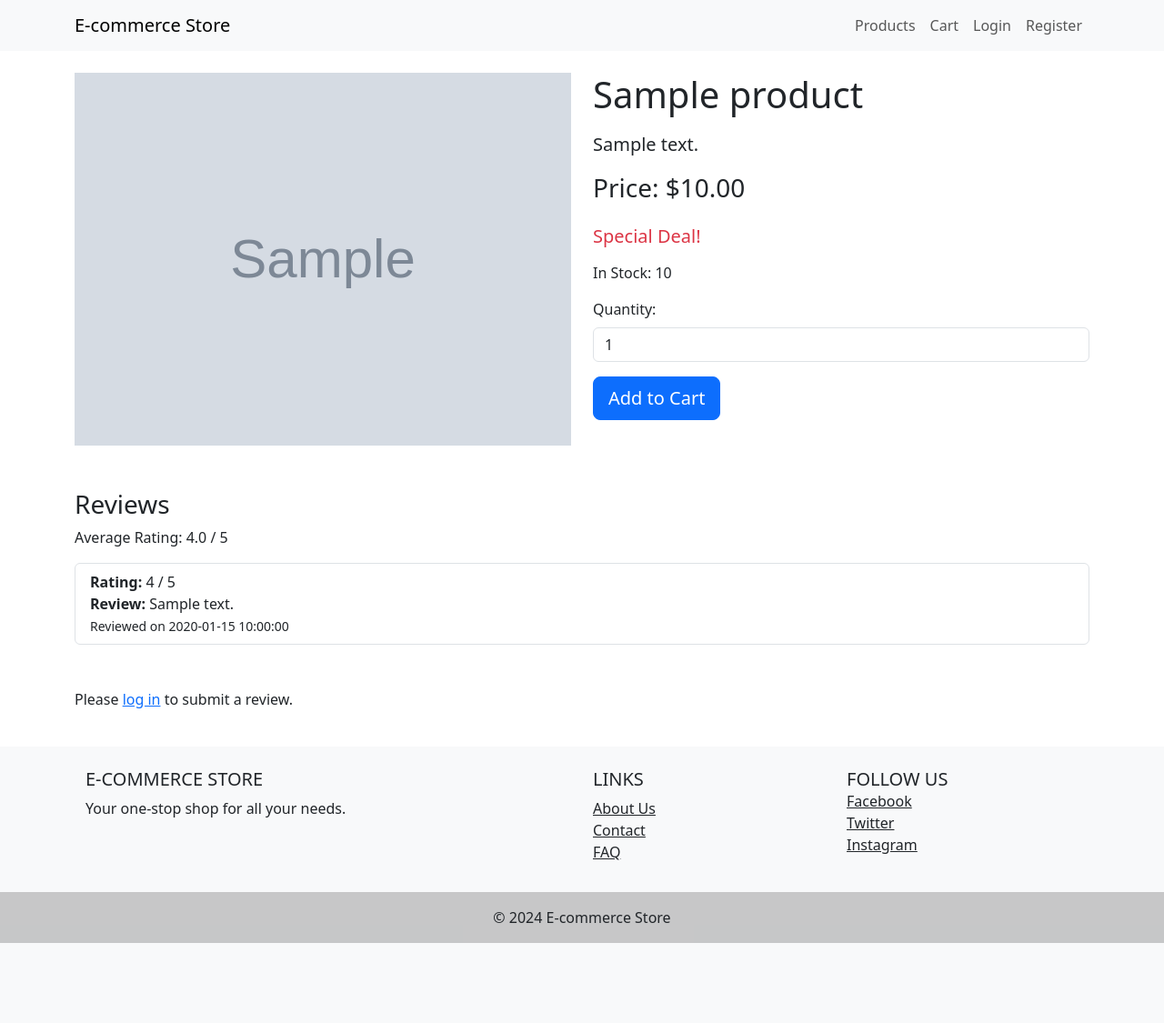
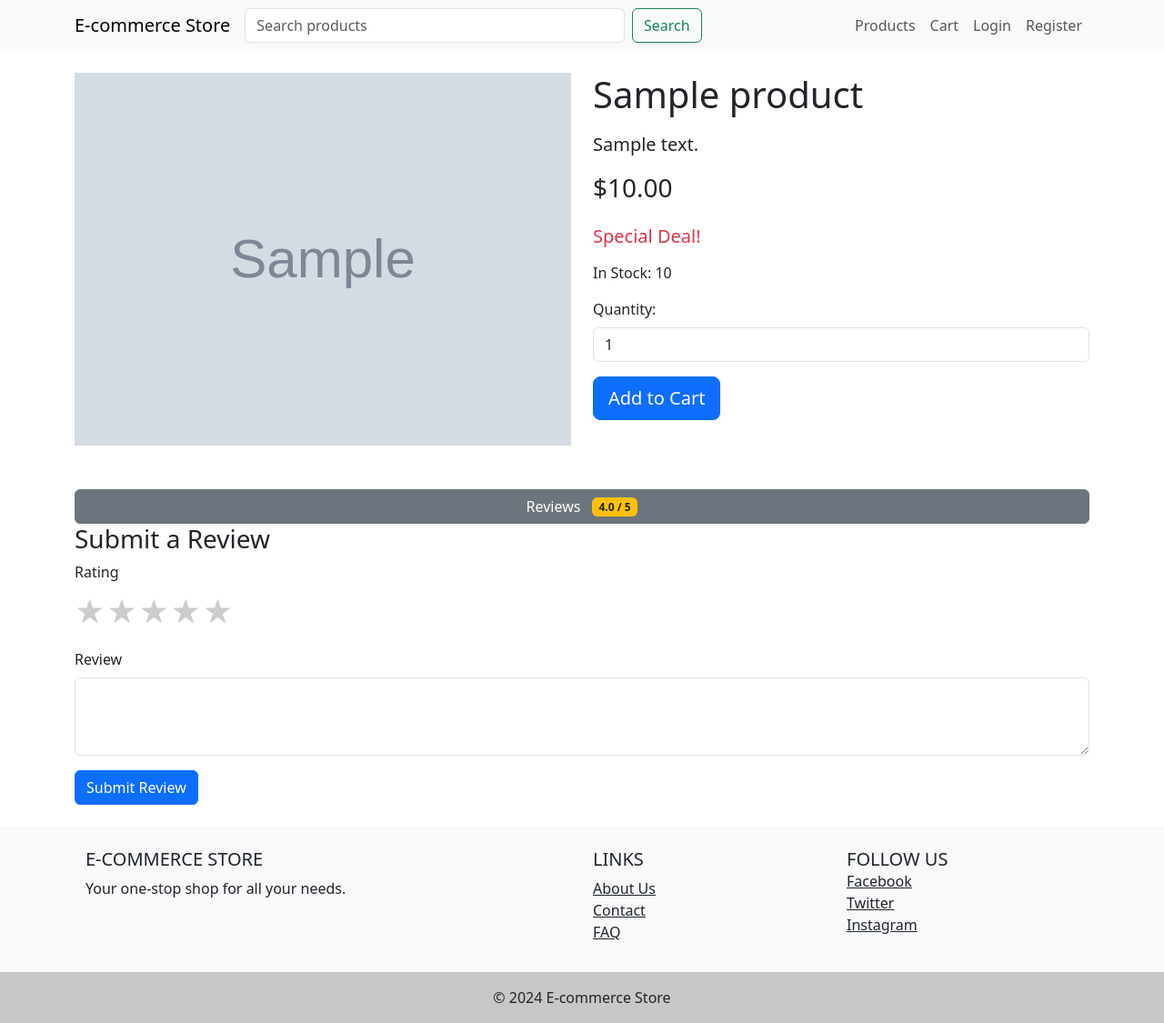
Before and after one commit to Guillermo-Buzzoni/E-commerce-Store, a Flask app: page /product/1 in a window 1280 px wide. Shown: the whole page at 91% size. Before the commit the page ends 1037 px from the top, so only its background shows below. Run offline with Flask 3, Linux system fonts and the light colour scheme; tables that the repository leaves empty hold one stand-in row (values such as "Sample post"); grey boxes marked "Sample" are stand-in pictures; some libraries are stand-ins or nearby versions.

Commit message:
Add search function, success and error pages, fix checkout

```diff
--- a/app/product_routes.py
+++ b/app/product_routes.py
@@ -20,6 +20,7 @@ def get_products(category_id=None, min_price=None, max_price=None, sort_by=None,
     limit = limit if limit is not None else request.args.get('limit', type=int)
     is_deal = is_deal if is_deal is not None else request.args.get('is_deal', type=bool)
     random = random if random is not None else request.args.get('random', type=bool)
+    search_query = request.args.get('search')
 
     query = """
         SELECT p.*, c.name as category_name
@@ -36,13 +37,13 @@ def get_products(category_id=None, min_price=None, max_price=None, sort_by=None,
     if is_deal:
         query += " AND p.is_deal = 1"
 
+    if search_query:
+        query += " AND (p.name LIKE ? OR p.description LIKE ?)"
+        params.extend([f'%{search_query}%', f'%{search_query}%'])
+
     if random:
         query += " ORDER BY RANDOM()"
     else:
-        # if sort_by == 'newest':
-        #     query += " ORDER BY p.created_at DESC"
-        # else:
-        #     query += f" ORDER BY p.{sort_by} {order}"
         query += f" ORDER BY p.{sort_by} {order}"
 
     if limit:
@@ -77,6 +78,10 @@ def get_products(category_id=None, min_price=None, max_price=None, sort_by=None,
     if is_deal:
         count_query += " AND p.is_deal = 1"
 
+    if search_query:
+        count_query += " AND (p.name LIKE ? OR p.description LIKE ?)"
+        count_params.extend([f'%{search_query}%', f'%{search_query}%'])
+
     total_count = db.execute(count_query, *count_params)[0]['total']
     total_pages = ceil(total_count / per_page)
 
@@ -108,7 +113,8 @@ def get_products(category_id=None, min_price=None, max_price=None, sort_by=None,
                                    current_max_price=max_price,
                                    current_sort=sort_by,
                                    current_order=order,
-                                   is_deal=is_deal)
+                                   is_deal=is_deal,
+                                   search_query=search_query)
     except Exception as e:
         error_message = str(e)
         if request.accept_mimetypes.accept_json and not request.accept_mimetypes.accept_html:
@@ -116,7 +122,7 @@ def get_products(category_id=None, min_price=None, max_price=None, sort_by=None,
         else:
             return render_template('error.html', error=error_message), 500
 
-def get_product(product_id):
+def get_product(product_id, error=None):
     try:
         product = db.execute("SELECT * FROM products WHERE id = ?", product_id)[0]
         product_images = db.execute("SELECT image_url FROM product_images WHERE product_id = ?", product_id)
@@ -137,9 +143,9 @@ def get_product(product_id):
         average_rating = get_average_rating(product_id)
 
         if request.accept_mimetypes.accept_json and not request.accept_mimetypes.accept_html:
-            return jsonify({'product': product, 'reviews': reviews}), 200
+            return jsonify({'product': product, 'reviews': reviews, 'average_rating': average_rating}), 200
         else:
-            return render_template('product.html', product=product, reviews=reviews, average_rating=average_rating)
+            return render_template('product.html', product=product, reviews=reviews, average_rating=average_rating, error=error)
     except Exception as e:
         error_message = str(e)
         if request.accept_mimetypes.accept_json and not request.accept_mimetypes.accept_html:
--- a/app/review_routes.py
+++ b/app/review_routes.py
@@ -1,5 +1,6 @@
+from cs50 import SQL
+from datetime import datetime
 from flask import jsonify, request, session, render_template
-from cs50 import SQL
 from helpers import login_required
 
 db = SQL("sqlite:///database.db")
@@ -71,6 +72,10 @@ def get_reviews(product_id):
     #         return render_template('error.html', error=error), 500
     try:
         reviews = db.execute("SELECT * FROM reviews WHERE product_id = ?", product_id)
+        for review in reviews:
+            if isinstance(review['created_at'], str):
+                review['created_at'] = datetime.strptime(review['created_at'], "%Y-%m-%d %H:%M:%S") # review this. Does it make sense?
+        return reviews
         return reviews
     except Exception as e:
         raise Exception(f"Error fetching reviews: {str(e)}")
--- a/app/static/styles.css
+++ b/app/static/styles.css
@@ -66,6 +66,7 @@ footer {
     margin-top: 20px;
 }
 
+
 .rating {
     display: flex;
     flex-direction: row-reverse;
--- a/app/templates/cart.html
+++ b/app/templates/cart.html
@@ -27,7 +27,7 @@
                 <td>{{ item.price | format_currency }}</td>
                 <td>
                     <form action="{{ url_for('update_cart_item') }}" method="post" class="form-inline">
-                        <input type="hidden" name="item_id" value="{{ item.product_id }}">
+                        <input type="hidden" name="product_id" value="{{ item.product_id }}">
                         <input type="number" name="quantity" value="{{ item.quantity }}" min="1"
                             class="form-control form-control-sm" style="width: 60px;">
                         <button type="submit" class="btn btn-sm btn-secondary ml-2">Update</button>
@@ -36,7 +36,7 @@
                 <td>{{ (item.price * item.quantity) | format_currency }}</td>
                 <td>
                     <form action="{{ url_for('remove_from_cart') }}" method="post">
-                        <input type="hidden" name="item_id" value="{{ item.product_id }}">
+                        <input type="hidden" name="product_id" value="{{ item.product_id }}">
                         <button type="submit" class="btn btn-sm btn-danger">Remove</button>
                     </form>
                 </td>
--- a/app/templates/layout.html
+++ b/app/templates/layout.html
@@ -9,17 +9,35 @@
     <link rel="stylesheet" href="{{ url_for('static', filename='styles.css') }}">
 </head>
 
+
 <body>
     <header>
         <nav class="navbar navbar-expand-lg navbar-light bg-light">
             <div class="container">
-                <a class="navbar-brand" href="{{ url_for('index') }}">E-commerce Store</a>
-                <button class="navbar-toggler" type="button" data-bs-toggle="collapse" data-bs-target="#navbarNav"
+                <!-- Store name, only visible on medium and larger screens -->
+                <a class="navbar-brand d-none d-lg-block" href="{{ url_for('index') }}">E-commerce Store</a>
+
+                <!-- Mobile menu toggle button -->
+                <button class="navbar-toggler me-2" type="button" data-bs-toggle="collapse" data-bs-target="#navbarNav"
                     aria-controls="navbarNav" aria-expanded="false" aria-label="Toggle navigation">
                     <span class="navbar-toggler-icon"></span>
                 </button>
+
+                <!-- Search form, visible on all screen sizes -->
+                <form action="{{ url_for('get_products') }}" method="get" class="d-flex flex-grow-1">
+                    <input class="form-control me-2" type="search" name="search" placeholder="Search products"
+                        aria-label="Search">
+                    <!-- Hide the search button on smaller screens -->
+                    <button class="btn btn-outline-success d-none d-lg-inline" type="submit">Search</button>
+                </form>
+
+                <!-- Collapsible menu items -->
                 <div class="collapse navbar-collapse" id="navbarNav">
                     <ul class="navbar-nav ms-auto">
+                        <!-- Home button, visible only inside mobile menu -->
+                        <li class="nav-item d-lg-none">
+                            <a class="nav-link" href="{{ url_for('index') }}">Home</a>
+                        </li>
                         <li class="nav-item">
                             <a class="nav-link" href="{{ url_for('get_products') }}">Products</a>
                         </li>
--- a/app/templates/product.html
+++ b/app/templates/product.html
@@ -1,7 +1,6 @@
 {% extends "layout.html" %}
 {% block title %}{{ product.name }}{% endblock %}
 {% block content %}
-
 <div class="container mt-4">
     <div class="row">
         <div class="col-md-6">
@@ -29,9 +28,13 @@
             </div>
         </div>
         <div class="col-md-6">
+            {% if error %}
+            <div class="alert alert-danger">{{ error }}</div>
+            {% endif %}
+
             <h1 class="mb-3">{{ product.name }}</h1>
             <p class="lead">{{ product.description }}</p>
-            <p class="h3 mb-4">Price: {{ product.price | format_currency }}</p>
+            <p class="h3 mb-4">{{ product.price | format_currency }}</p>
             {% if product.is_deal %}
             <p class="text-danger h5 mb-3">Special Deal!</p>
             {% endif %}
@@ -46,18 +49,28 @@
                 <button type="submit" class="btn btn-primary btn-lg">Add to Cart</button>
             </form>
         </div>
-        <div class="mt-5">
-            <h3>Reviews</h3>
-            {% if average_rating %}
-            <p>Average Rating: {{ average_rating|round(1) }} / 5</p>
-            {% endif %}
+    </div>
+
+    <div class="mt-5"></div>
+    <button class="btn btn-secondary w-100" type="button" data-bs-toggle="collapse" data-bs-target="#reviewsSection"
+        aria-expanded="false" aria-controls="reviewsSection">
+        Reviews {% if average_rating %}<span class="badge bg-warning text-dark ms-2">{{ average_rating|round(1) }} /
+            5</span>{% endif %}
+    </button>
+    <div class="collapse mt-4" id="reviewsSection">
         {% if reviews %}
-            <ul class="list-group">
+        <ul class="list-group mb-4">
             {% for review in reviews %}
-                <li class="list-group-item">
-                    <strong>Rating:</strong> {{ review.rating }} / 5<br>
-                    <strong>Review:</strong> {{ review.review_text }}<br>
-                    <small>Reviewed on {{ review.created_at }}</small>
+            <li class="list-group-item d-flex flex-column align-items-start mb-2">
+                <div class="d-flex justify-content-between align-items-center w-100 mb-2">
+                    <div class="review-rating">
+                        <strong>Rating:</strong> {{ review.rating }} / 5
+                    </div>
+                    <small class="text-muted">{{ review.created_at.strftime('%b %d, %Y') }}</small>
+                </div>
+                <div class="review-text">
+                    <p class="mb-1"><em>{{ review.review_text }}</em></p>
+                </div>
             </li>
             {% endfor %}
         </ul>
@@ -65,8 +78,6 @@
         <p>No reviews yet. Be the first to review this product!</p>
         {% endif %}
     </div>
-        {% if session['user_id'] %}
-        <div class="mt-5">
     <h3>Submit a Review</h3>
     <form action="{{ url_for('add_review', product_id=product.id) }}" method="POST" id="reviewForm">
         <div class="mb-3">
@@ -85,40 +96,4 @@
         <button type="submit" class="btn btn-primary">Submit Review</button>
     </form>
 </div>
-        {% else %}
-        <div class="mt-5">
-            <p>Please <a href="{{ url_for('login') }}">log in</a> to submit a review.</p>
-        </div>
-        {% endif %}
-    </div>
-</div>
 {% endblock %}
-
-
-
-<script>
-    document.getElementById('reviewForm').addEventListener('submit', function (e) {
-        e.preventDefault();
-
-        fetch(this.action, {
-            method: 'POST',
-            body: new FormData(this),
-            headers: {
-                'Accept': 'application/json'
-            }
-        })
-            .then(response => response.json())
-            .then(data => {
-                if (data.error) {
-                    alert(data.error);
-                } else {
-                    alert(data.message);
-                    location.reload();
-                }
-            })
-            .catch(error => {
-                console.error('Error:', error);
-                alert('An error occurred while submitting the review.');
-            });
-    });
-</script>
```
Also changed, not shown: app/cart_routes.py (+39 -37 lines), app/templates/error.html (+11 -30 lines), app/templates/success.html (added, +16 -0 lines), 1 other file. Lines whose indentation alone changed are shown as unchanged.
